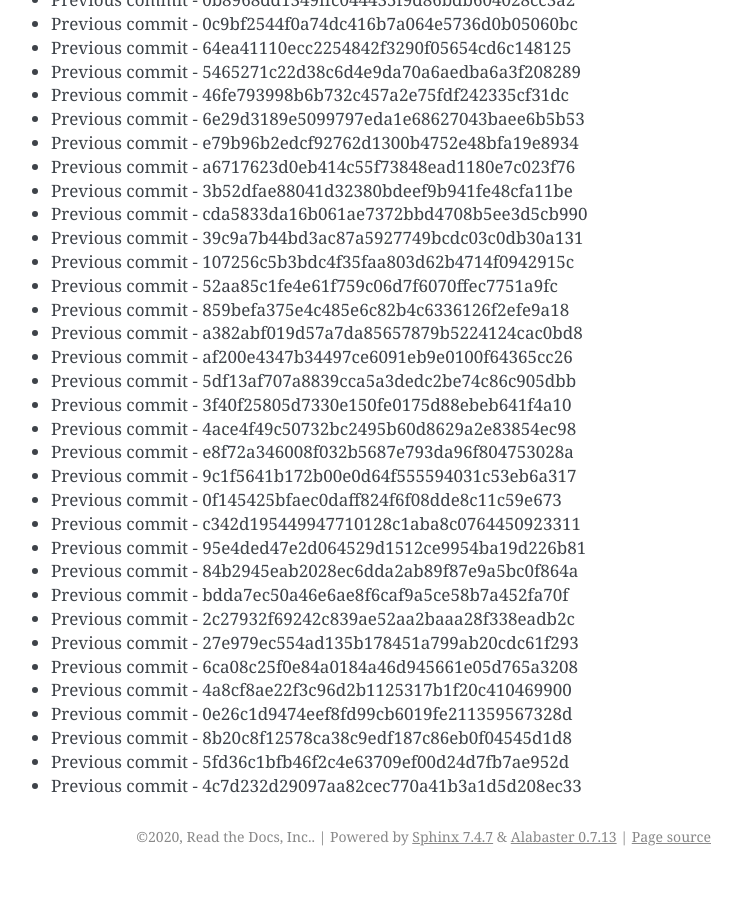
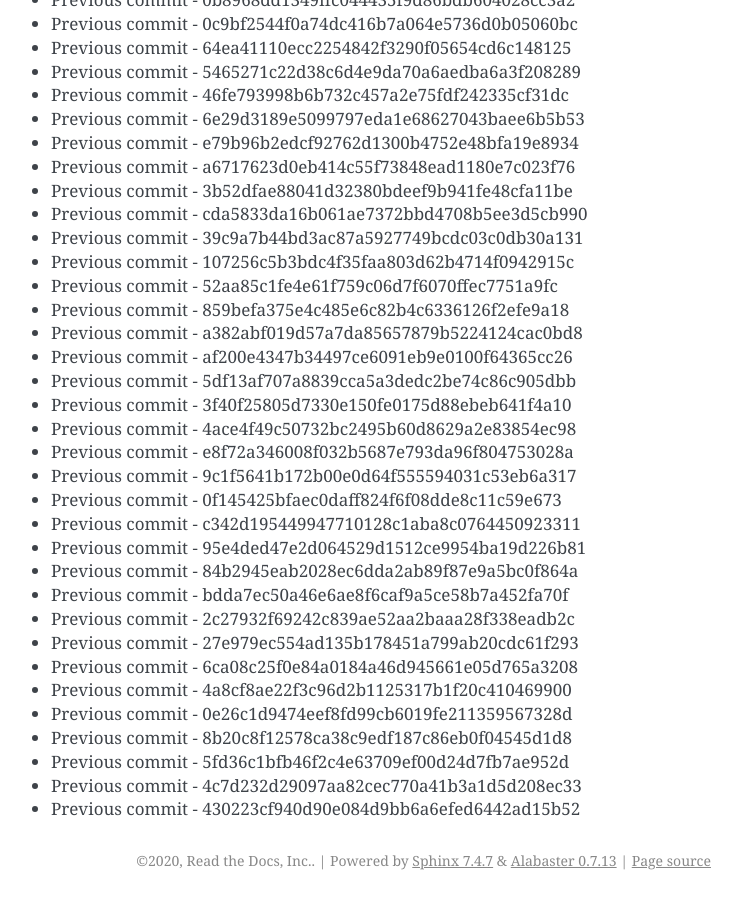
Before and after one commit to readthedocs/rtd-git-stresstest, a Sphinx documentation site: the page built from docs/updates.rst, in a window 1280 px wide and 900 px high, scrolled down 62075 px. Shown: the whole window, without its empty margins (399-1141 px from the left). Built offline with Sphinx 7.4.7, drawn with Linux system fonts in a browser that asks for light colours; before the commit the page ends 62951 px from its top, so only the background shows below that.

Commit message:
Generating commit from previous: 430223cf940d90e084d9bb6a6efed6442ad15b52

```diff
--- a/docs/updates.rst
+++ b/docs/updates.rst
@@ -2640,3 +2640,4 @@ It can be tested for any performance characteristics.
 * Previous commit - 8b20c8f12578ca38c9edf187c86eb0f04545d1d8
 * Previous commit - 5fd36c1bfb46f2c4e63709ef00d24d7fb7ae952d
 * Previous commit - 4c7d232d29097aa82cec770a41b3a1d5d208ec33
+* Previous commit - 430223cf940d90e084d9bb6a6efed6442ad15b52
```
